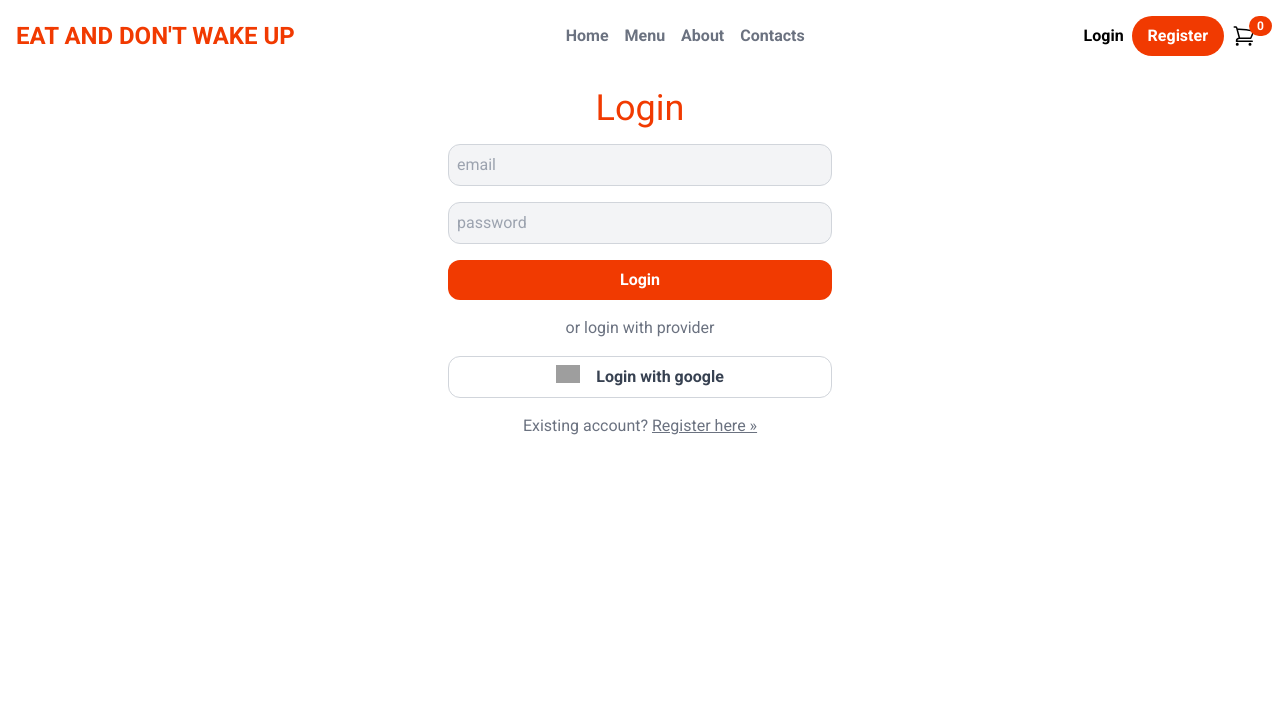
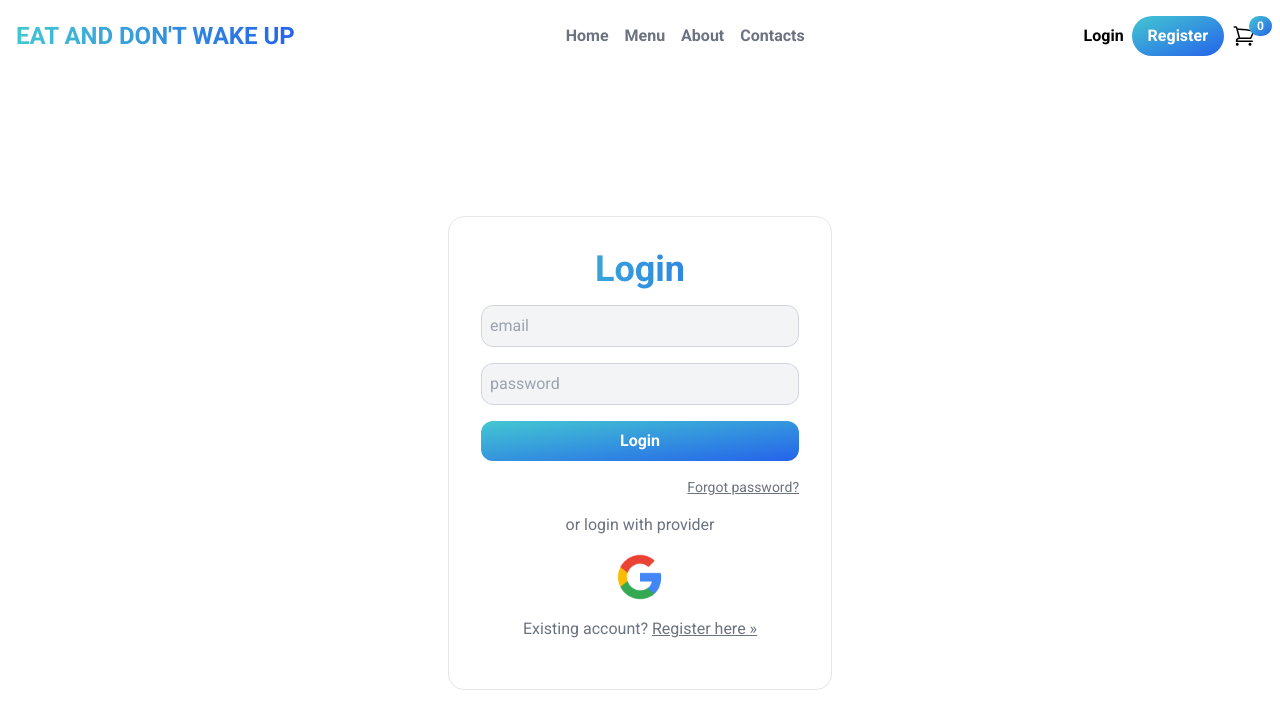
Before and after one commit to SerhiiKhv/restaurant-dishes-for-delivery-, a Next.js app: page /login in a window 1280 px wide. Shown: the top 728 px of the page. Built offline with nearby package versions, Linux system fonts and the light colour scheme; no server answers; grey boxes are pictures that could not be loaded.

Commit message:
UI update login page (v0.9.4)

```diff
--- a/src/app/globals.css
+++ b/src/app/globals.css
@@ -47,7 +47,7 @@ button, .button {
 
 button[type="submit"],
 .submit {
-    @apply border-0 bg-primary text-white
+    @apply border-0 bg-gradient-to-br from-neonNazar to-blue-600 text-white
 }
 
 button[type="submit"]:disabled,
@@ -60,5 +60,5 @@ div.tabs > * {
 }
 
 div.tabs > *.active {
-    @apply bg-primary text-white
+    @apply bg-neonNazar text-white
 }
--- a/src/app/layout.tsx
+++ b/src/app/layout.tsx
@@ -21,7 +21,7 @@ export default function RootLayout({
     return (
         <html lang="en" className="scroll-smooth">
         <body className={roboto.className}>
-        <main className="max-w-screen mx-auto p-4">
+        <main className="max-w-screen mx-auto">
                 <AppProvider>
                     <Toaster/>
                     <Header/>
--- a/src/app/login/page.tsx
+++ b/src/app/login/page.tsx
@@ -43,16 +43,12 @@ export default function LoginPage() {
 
 
     return (
-        <section className="mt-8">
-            <h1 className="text-center text-primary text-4xl">
+        <section className="mt-36">
+            <div className="border rounded-2xl max-w-sm mx-auto p-8 ">
+                <h1 className="text-center text-4xl bg-gradient-to-r from-neonNazar to-blue-600 bg-clip-text text-transparent
+                font-semibold">
                     Login
                 </h1>
-
-            {error && (
-                <div className="my-4 text-center">
-                    {error}
-                </div>
-            )}
 
                 <form className="block max-w-sm mx-auto" onSubmit={handleFormSubmit}>
                     <input type="email" placeholder="email" value={email}
@@ -64,28 +60,35 @@ export default function LoginPage() {
                     <button type="submit">Login</button>
                 </form>
 
-            {/*<div className="text-center my-4 text-gray-500">
-                Forgot password?
-                <Link className="underline" href={'/forget-password'}>Forgot password here &raquo;</Link>
-            </div>*/}
+                {error && (
+                    <div className="bg-gradient-to-br from-red-800 to-pink-400 my-4 text-center
+                    text-white rounded-2xl p-2">
+                        {error}
+                    </div>
+                )}
+
+                <div className="text-right my-4 text-gray-500 text-sm">
+                    <Link className="underline" href={'/forget-password'}>Forgot password?</Link>
+                </div>
 
                 <div className="my-4 text-gray-500 text-center">
                     or login with provider
                 </div>
 
 
-            <button
+                <div
                     onClick={() => signIn('google', {callbackUrl: '/'})}
-                type="button"
-                className="flex gap-4 justify-center max-w-sm mx-auto">
-                <Image src={'/google.png'} alt={"google"} width={24} height={24}/>
-                Login with google
-            </button>
+                    className="flex gap-4 justify-center max-w-sm mx-auto cursor-pointer">
+                    <Image
+                        className="rounded-full"
+                        src={'/google.svg.webp'} alt={"google"} width={48} height={48}/>
+                </div>
 
                 <div className="text-center my-4 text-gray-500">
                     Existing account?{' '}
                     <Link className="underline" href={'/register'}>Register here &raquo;</Link>
                 </div>
+            </div>
         </section>
     )
 }
--- a/src/components/layout/Header.tsx
+++ b/src/components/layout/Header.tsx
@@ -20,8 +20,9 @@ export const Header = () => {
     }
 
     return (
-        <header className="flex items-center justify-between">
-            <Link className="text-primary font-semibold text-2xl" href="/">
+        <header className="flex items-center justify-between p-4">
+            <Link className="bg-gradient-to-r from-neonNazar to-blue-600 bg-clip-text text-transparent
+            font-semibold text-2xl" href="/">
                 EAT AND DON'T WAKE UP
             </Link>
 
@@ -40,7 +41,7 @@ export const Header = () => {
 
                         <button
                             onClick={() => signOut()}
-                            className="bg-primary text-white px-4 py-2 rounded-full">
+                            className="bg-neonNazar text-white px-4 py-2 rounded-full">
                             Logout
                         </button>
                     </>
@@ -51,7 +52,8 @@ export const Header = () => {
                         <Link href={'/login'} className="">
                             Login
                         </Link>
-                        <Link href={'/register'} className="bg-primary text-white px-4 py-2 rounded-full">
+                        <Link href={'/register'} className="bg-gradient-to-br from-neonNazar to-blue-600
+                         text-white px-4 py-2 rounded-full">
                             Register
                         </Link>
                     </>
@@ -59,7 +61,7 @@ export const Header = () => {
 
                 <Link href={'/cart'} className="relative">
                     <ShoppingCart/>
-                    <span className="absolute bg-primary -top-2 -right-4 text-white
+                    <span className="absolute bg-gradient-to-br from-neonNazar to-blue-600 -top-2 -right-4 text-white
                     text-xs py-1 px-2 rounded-full leading-3">
                     {cartProducts.length}
                     </span>
--- a/tailwind.config.ts
+++ b/tailwind.config.ts
@@ -14,7 +14,8 @@ const config: Config = {
           'conic-gradient(from 180deg at 50% 50%, var(--tw-gradient-stops))',
       },
       colors:{
-        primary: '#f13a01'
+        primary: '#f13a01',
+        neonNazar: '#43c7d1',
       }
     },
   },
```
Also changed, not shown: public/google.svg.webp (added). Lines whose indentation alone changed are shown as unchanged.
